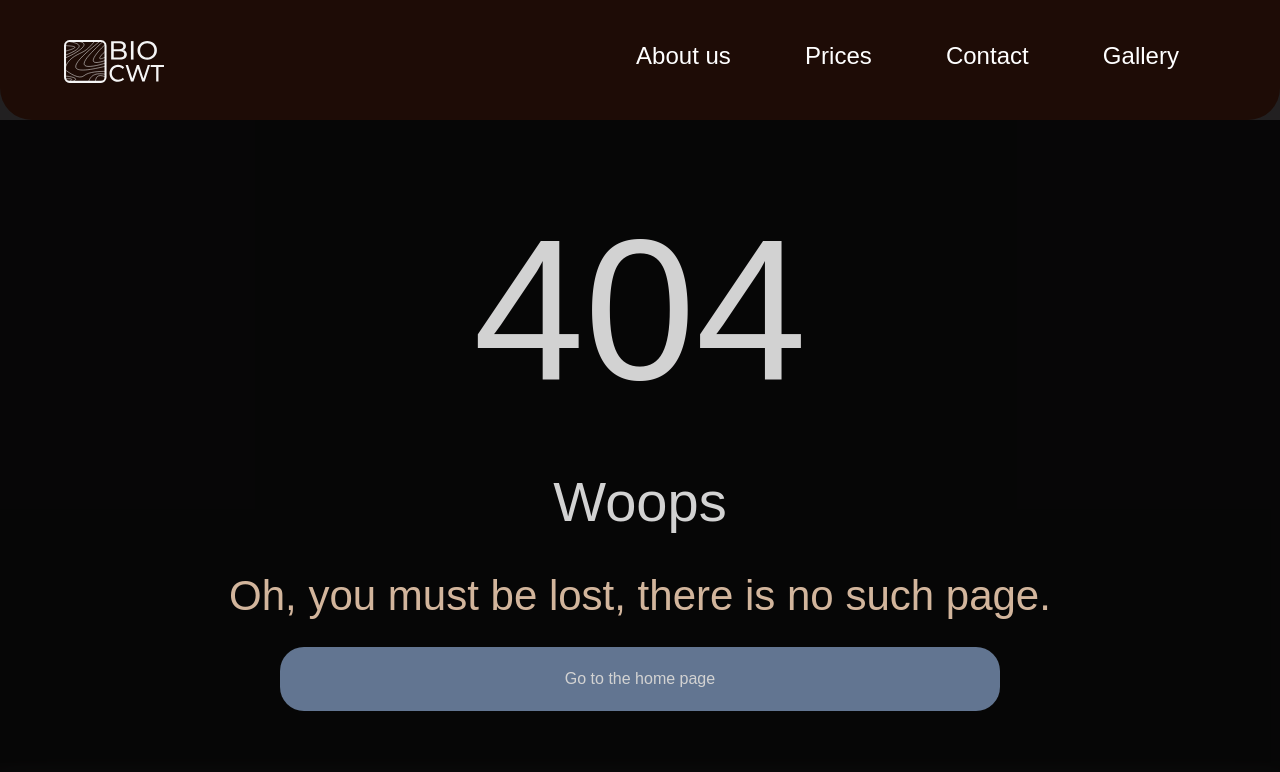
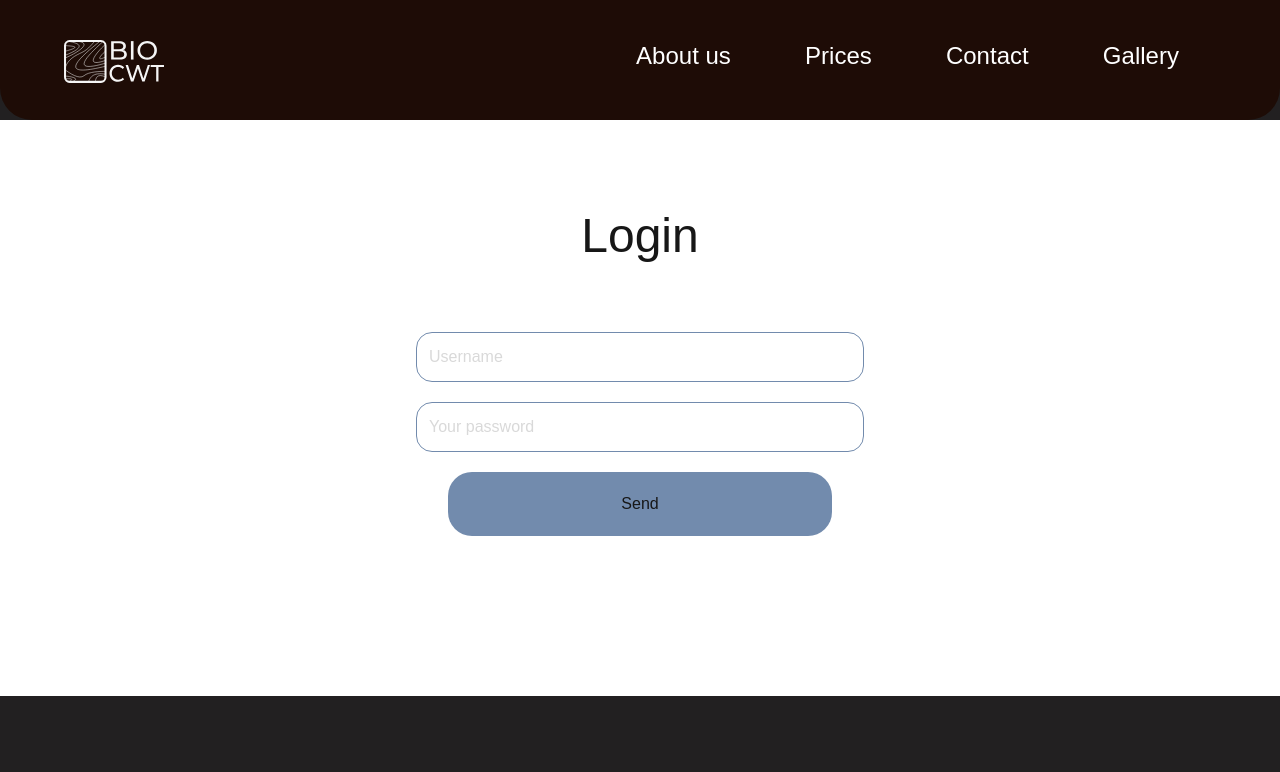
Before and after one commit to DrimTimPJ/wood_selling_pj, a Next.js app in the folder frontend/: page /admin in a window 1280 px wide. Before the commit this address had no page. Shown: the top 772 px of the page. Built offline with nearby package versions, Linux system fonts and the light colour scheme.

Commit message:
Donea admin page

```diff
--- /dev/null
+++ b/frontend/src/app/admin/page.tsx
@@ -0,0 +1,9 @@
+import AuthorizationSection from '@/sections/authorizationSection/AuthorizationSection'
+
+export default function Page() {
+  return (
+    <>
+      <AuthorizationSection />
+    </>
+  )
+}
--- /dev/null
+++ b/frontend/src/forms/loginForm/loginForm.tsx
@@ -0,0 +1,35 @@
+'use client'
+
+import { useState } from 'react'
+import { useForm } from 'react-hook-form'
+
+import { inputData } from './type'
+
+import Button from '@/shared/button/button'
+
+export default function LoginForm() {
+  const { register, handleSubmit } = useForm<inputData>()
+  const [data, setData] = useState<inputData>()
+
+  return (
+    <form onSubmit={handleSubmit((data) => setData(data))}>
+      <input
+        className="border border-[rgb(114,139,173)] p-3 placeholder:text-[#D9D9D9] text-white w-[100%] mt-5 rounded-2xl md:w-[50%] md:block m-0 m-auto lg:w-[35%]"
+        type="text"
+        {...register('username')}
+        placeholder="Username"
+        required
+      />
+      <input
+        className="border border-[#728BAD] p-3 placeholder:text-[#D9D9D9] text-white w-[100%] mt-5 rounded-2xl md:w-[50%] md:block m-0 m-auto lg:w-[35%]"
+        type="text"
+        {...register('password')}
+        placeholder="Your password"
+        required
+      />
+      <div className="w-[40%] mt-5 m-0 m-auto lg:w-[30%]">
+        <Button text="Send" />
+      </div>
+    </form>
+  )
+}
--- /dev/null
+++ b/frontend/src/forms/loginForm/type.ts
@@ -0,0 +1,6 @@
+interface inputData {
+    username:string,
+    password:string
+}
+
+export type {inputData}
--- /dev/null
+++ b/frontend/src/sections/authorizationSection/AuthorizationSection.tsx
@@ -0,0 +1,12 @@
+import LoginForm from '@/forms/loginForm/loginForm'
+
+export default function AuthorizationSection() {
+  return (
+    <div>
+      <h2 className="pt-20 text-[48px] text-center">Login</h2>
+      <div className="pt-10 pb-40">
+        <LoginForm />
+      </div>
+    </div>
+  )
+}
--- /dev/null
+++ b/package.json
@@ -0,0 +1,5 @@
+{
+  "devDependencies": {
+    "prettier": "^3.5.3"
+  }
+}
```
Also changed, not shown: frontend/.prettierrc.json (added), frontend/src/forms/loginForm/api.ts (added), 2 other files (tests, documents, lock files or other folders).
